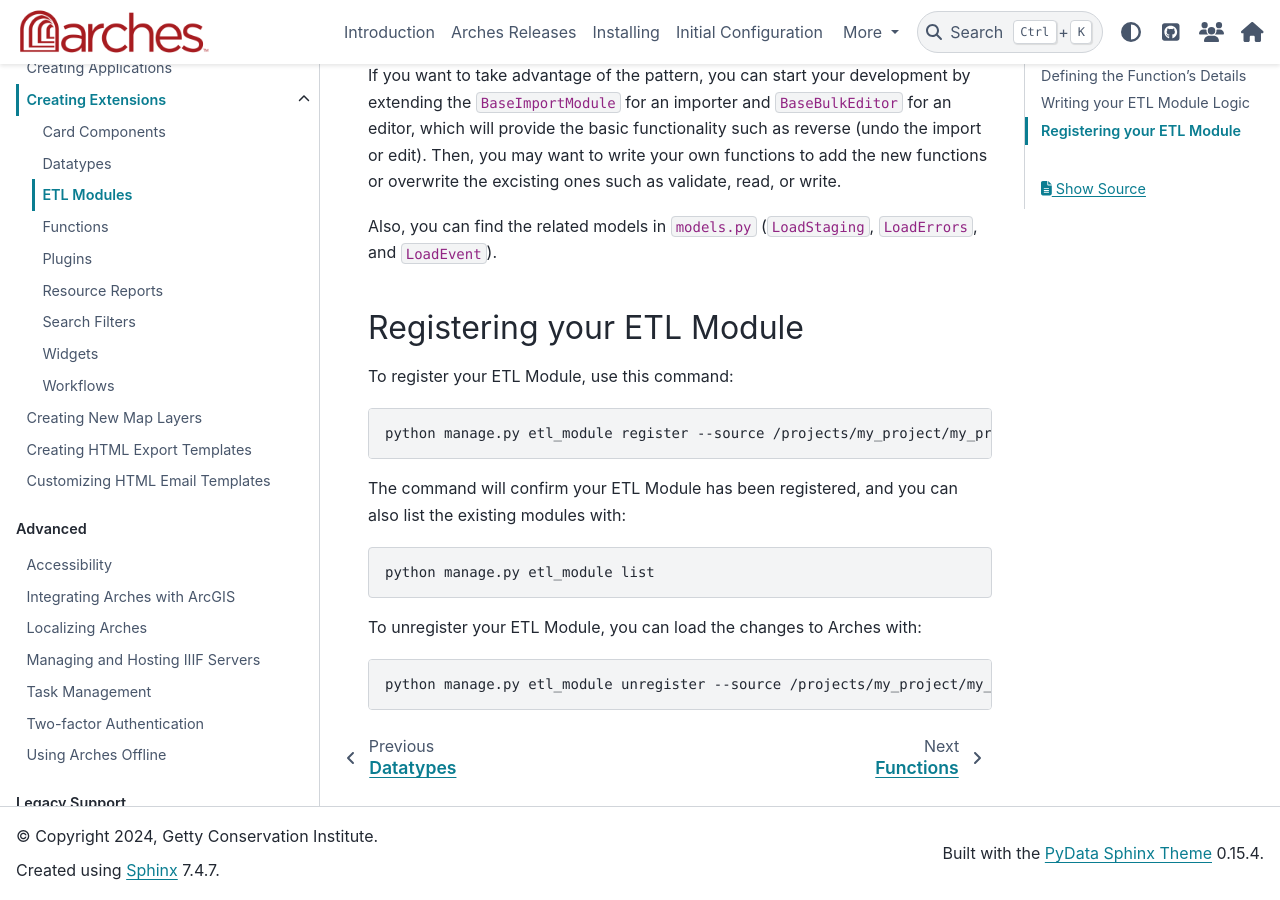
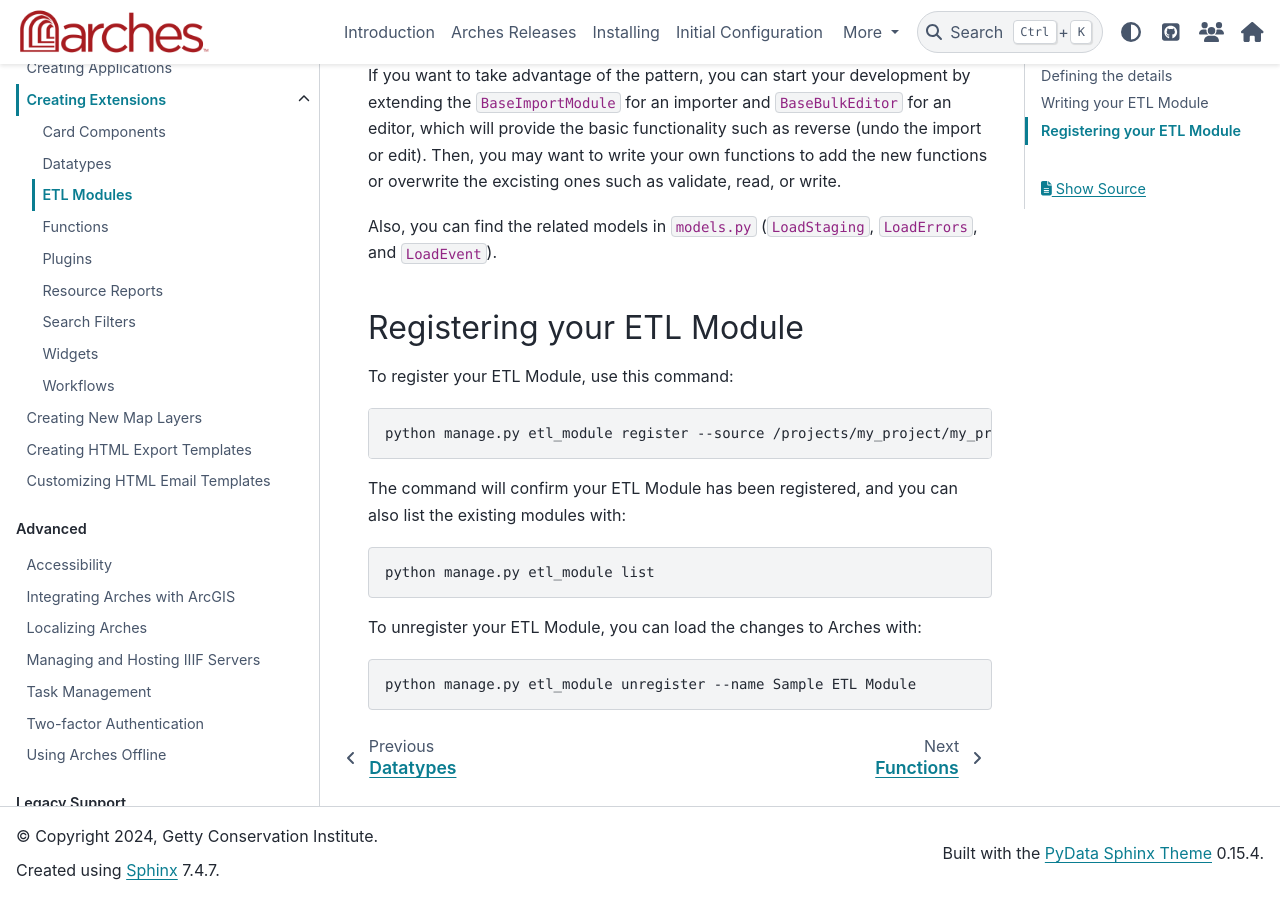
Before and after one commit to archesproject/arches-docs, a Sphinx documentation site: the page built from docs/developing/extending/extensions/etl-modules.rst, in a window 1280 px wide and 900 px high, scrolled down 2767 px. Built offline with Sphinx 7.4.7 and the PyData theme 0.15.4, drawn with Linux system fonts in a browser that asks for light colours; some of the changed text lies outside the part shown.

Commit message:
Fix the description unregister

```diff
--- a/docs/developing/extending/extensions/etl-modules.rst
+++ b/docs/developing/extending/extensions/etl-modules.rst
@@ -25,7 +25,7 @@
     ``/my_project/my_project/etl_modules/sample_etl_module.py``
 
 
-Defining the Function's Details
+Defining the details
 ===============================
 
 The first step in creating a ETL Module is defining the ``details``
@@ -93,8 +93,8 @@
 which will limit the number of edits in a single etl process.
 
 
-Writing your ETL Module Logic
-=============================
+Writing your ETL Module
+=======================
 
 In your module's Python code, you have access to all your server-side models.
 
@@ -138,4 +138,4 @@
 
 .. code-block:: bash
 
-    python manage.py etl_module unregister --source /projects/my_project/my_project/etl_modules/sample_etl_module.py
+    python manage.py etl_module unregister --name Sample ETL Module
```
